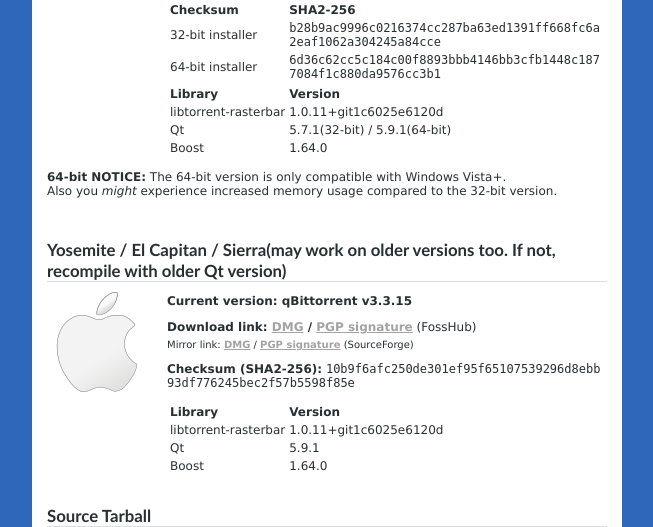
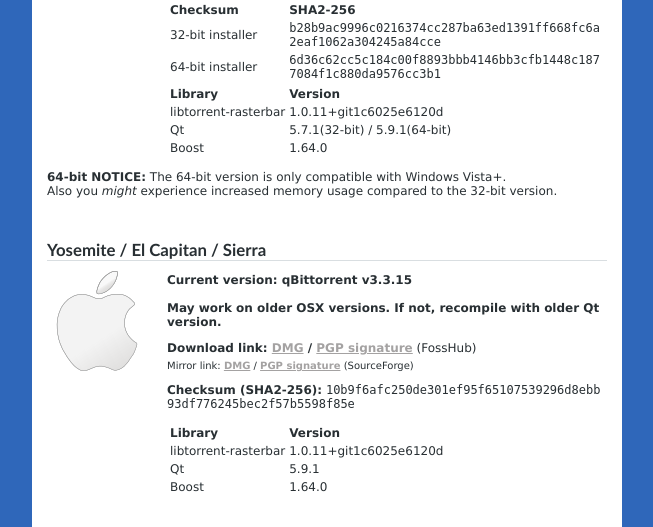
Before and after one commit to qbittorrent/qBittorrent-website, a PHP site: page /download.php in a window 1280 px wide. Shown: the part 629-1156 px from the top of the page, without its empty margins (313-966 px from the left). Run offline with PHP 8.4, Linux system fonts and the light colour scheme.

Commit message:
Move message from header to paragraph

```diff
--- a/download.php
+++ b/download.php
@@ -69,10 +69,11 @@
 <br/>
 
 
-<h3>Yosemite / El&nbsp;Capitan / Sierra(may work on older versions too. If not, recompile with older Qt version)</h3>
+<h3>Yosemite / El&nbsp;Capitan / Sierra</h3>
 <img src="img/os/macoslogo.png" alt="macOS icon" class="floatLeft"/>
 <p>
-  <strong>Current version: qBittorrent v3.3.15</strong>
+  <strong>Current version: qBittorrent v3.3.15</strong><br/><br/>
+  <strong>May work on older OSX versions. If not, recompile with older Qt version.</strong>
 </p>
 <p>
   <strong>Download link: <a href="https://www.fosshub.com/qBittorrent.html">DMG</a> / <a href="https://www.fosshub.com/qBittorrent.html">PGP signature</a></strong> (FossHub)<br/>
```
